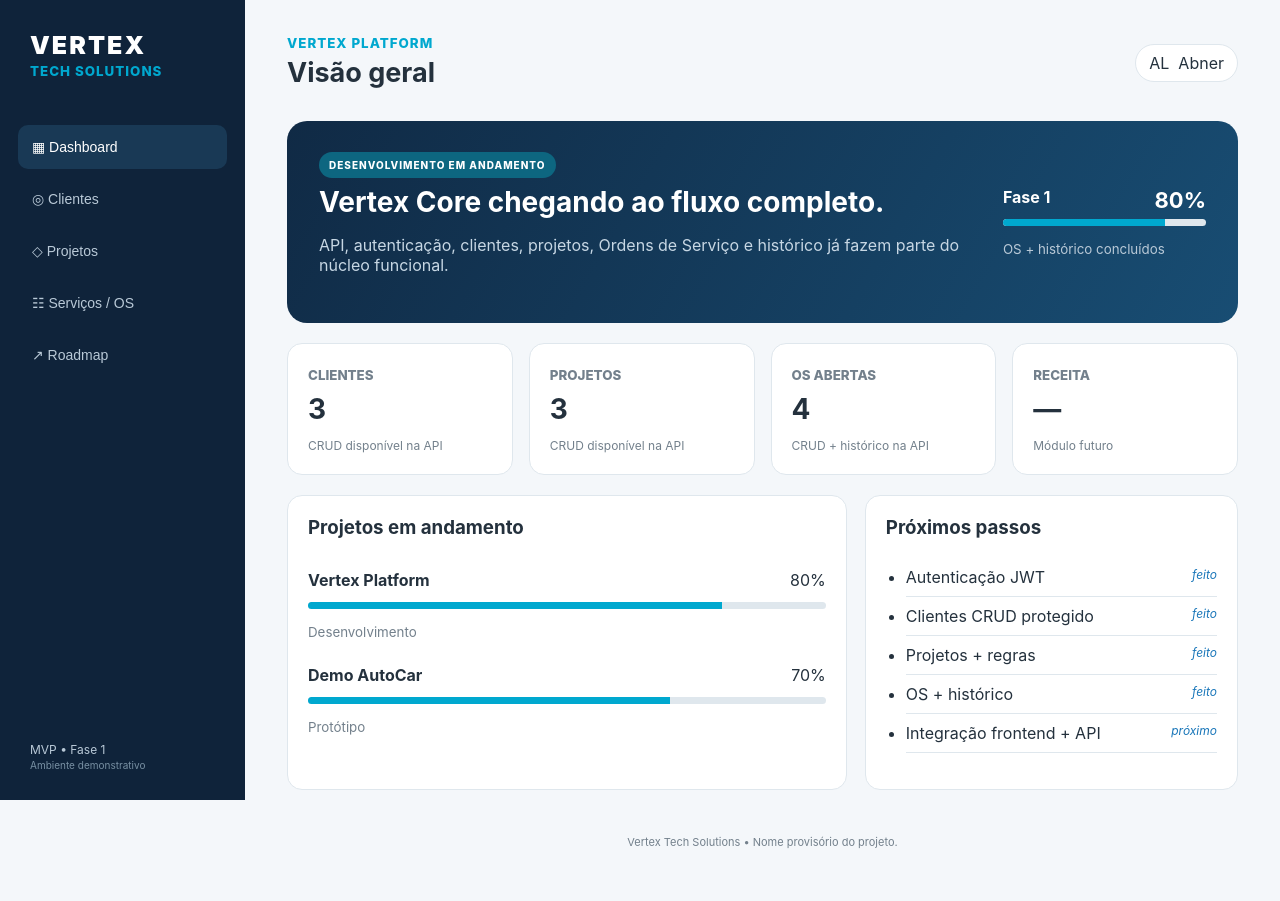
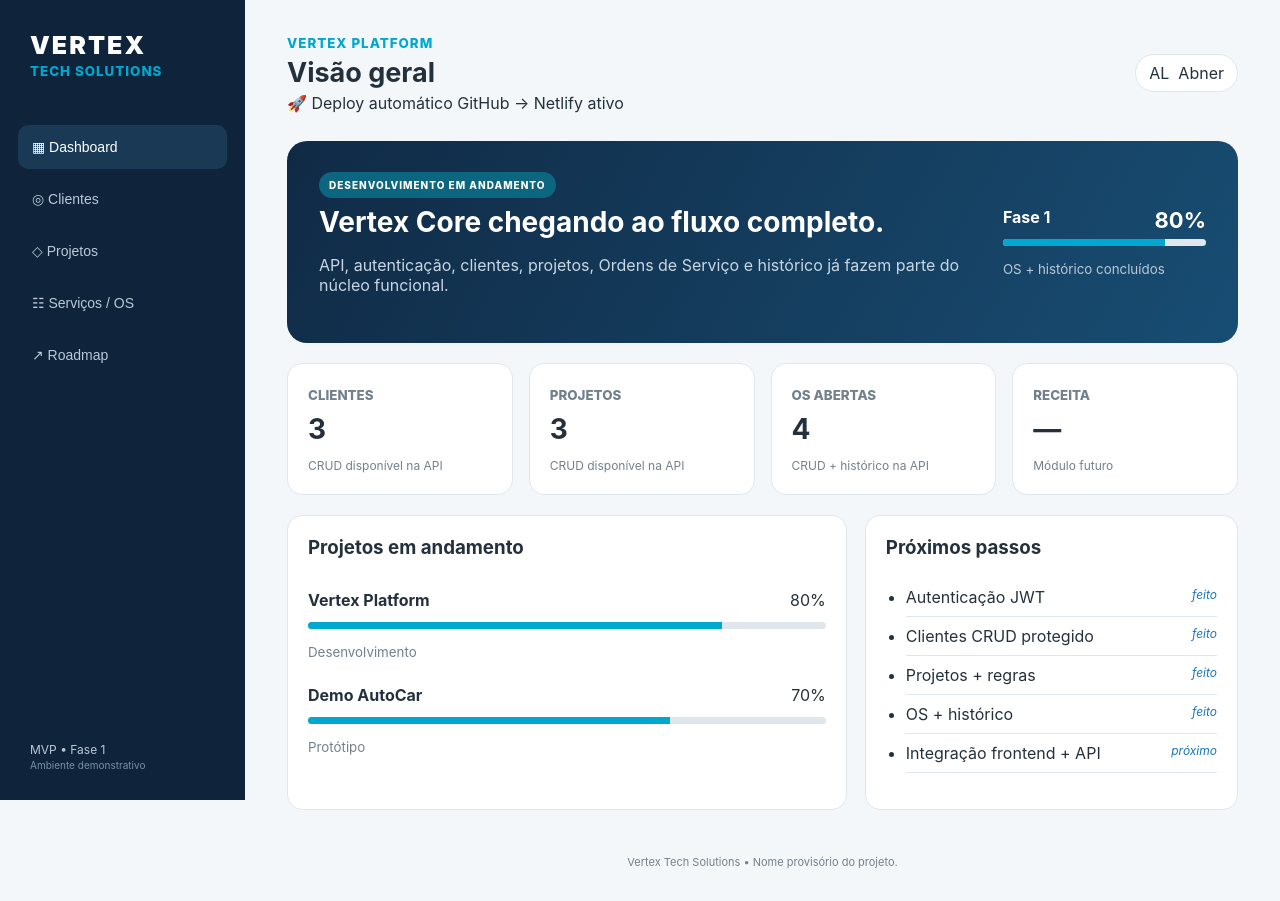
Before and after one commit to Abnerrum/vertex-platform, a plain HTML site: page docs/index.html in a window 1280 px wide. Drawn offline with Linux system fonts and the light colour scheme.

Commit message:
test: verify automatic Netlify deployment

```diff
--- a/docs/index.html
+++ b/docs/index.html
@@ -18,7 +18,7 @@
   <div class="phase">MVP • Fase 1<br><small>Ambiente demonstrativo</small></div>
 </aside>
 <main>
-<header><div><small>VERTEX PLATFORM</small><h1 id="title">Visão geral</h1></div><div class="user">AL <span>Abner</span></div></header>
+<header><div><small>VERTEX PLATFORM</small><h1 id="title">Visão geral</h1><div class="deploy-test">🚀 Deploy automático GitHub → Netlify ativo</div></div><div class="user">AL <span>Abner</span></div></header>
 <section id="dashboard" class="page show">
   <div class="hero"><div><span class="pill">DESENVOLVIMENTO EM ANDAMENTO</span><h2>Vertex Core chegando ao fluxo completo.</h2><p>API, autenticação, clientes, projetos, Ordens de Serviço e histórico já fazem parte do núcleo funcional.</p></div><div class="progress"><b>Fase 1</b><strong>80%</strong><div><i style="width:80%"></i></div><small>OS + histórico concluídos</small></div></div>
   <div class="cards"><article><small>CLIENTES</small><b>3</b><span>CRUD disponível na API</span></article><article><small>PROJETOS</small><b>3</b><span>CRUD disponível na API</span></article><article><small>OS ABERTAS</small><b>4</b><span>CRUD + histórico na API</span></article><article><small>RECEITA</small><b>—</b><span>Módulo futuro</span></article></div>
```
